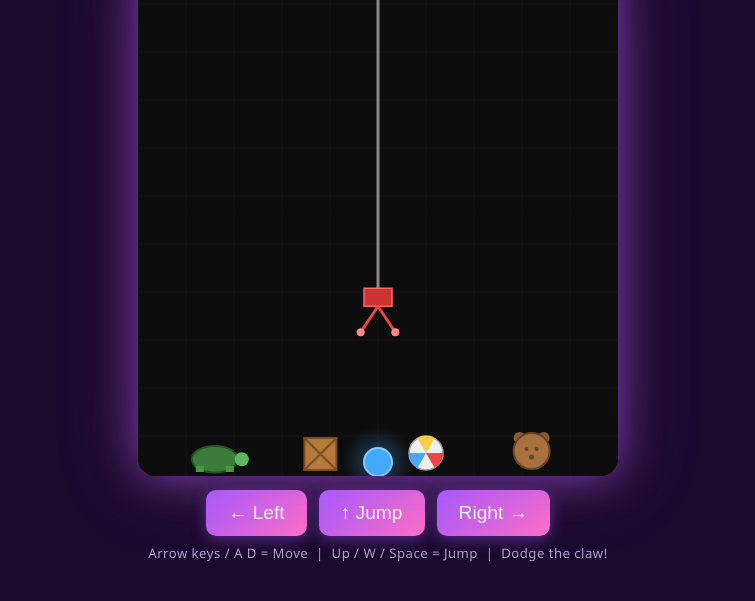
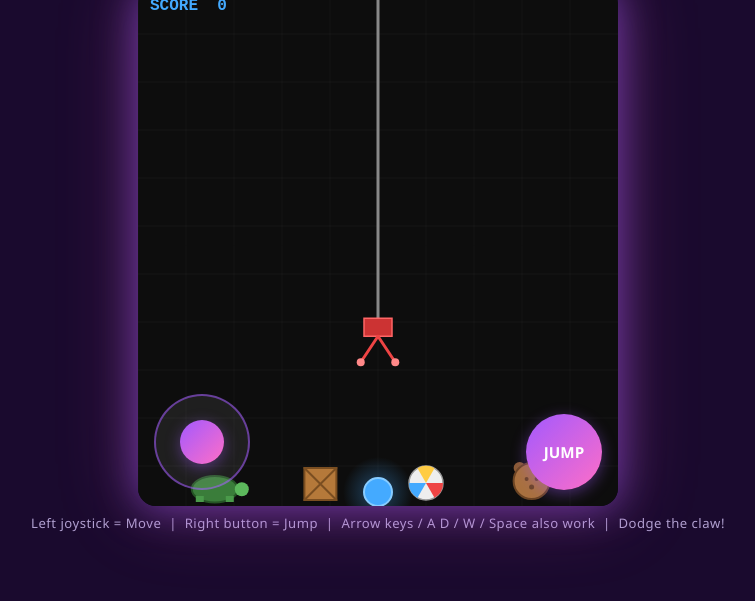
Before and after one commit to sandbox-vm-kenyon/claw-game-prototype, a plain HTML site: page index.html in a window 1280 px wide. Shown: the part 167-768 px from the top of the page, without its empty margins (262-1017 px from the left). Drawn offline with Linux system fonts and the light colour scheme.

Commit message:
Replace 3-button touch controls with left joystick + right action button
Adds a draggable virtual joystick overlaid on the bottom-left of the
canvas for horizontal movement, and a single circular button on the
bottom-right for the jump action, so the game is easier to play
one-handed on touch devices. Both are wired into the existing global
`keys` state that game.js already reads, so no gameplay logic changed.

The original request called for a right-side "drop" button, but the
claw in this reworked platformer is fully AI-controlled (added by a
separate PR) with no manual drop input to bind — jump is the only
other player action, so the button triggers that instead.

Keyboard controls (arrows / WASD / space) are unchanged.

```diff
--- a/index.html
+++ b/index.html
@@ -29,26 +29,6 @@
       box-shadow: 0 0 40px #a259ff88, 0 0 80px #ff6ec744;
       background: #0d0820;
     }
-    #controls {
-      margin-top: 14px;
-      display: flex;
-      gap: 12px;
-      align-items: center;
-    }
-    .btn {
-      background: linear-gradient(135deg, #a259ff, #ff6ec7);
-      color: #fff;
-      border: none;
-      border-radius: 10px;
-      padding: 12px 22px;
-      font-size: 1.2rem;
-      cursor: pointer;
-      box-shadow: 0 4px 15px #a259ff66;
-      transition: transform 0.1s, box-shadow 0.1s;
-      user-select: none;
-      -webkit-user-select: none;
-    }
-    .btn:active { transform: scale(0.94); box-shadow: 0 2px 8px #a259ff44; }
     #instructions {
       color: #b0a0d0;
       font-size: 0.82rem;
@@ -56,25 +36,72 @@
       text-align: center;
       letter-spacing: 0.5px;
     }
-    #wrapper { position: relative; }
+    #wrapper { position: relative; touch-action: none; }
+
+    /* One-handed controls: joystick on the left, single action button on
+       the right, both overlaid on the canvas corners so a thumb never has
+       to leave its side of the screen. */
+    #joystick {
+      position: absolute;
+      left: 16px;
+      bottom: 16px;
+      width: 96px;
+      height: 96px;
+      border-radius: 50%;
+      background: rgba(255,255,255,0.08);
+      border: 2px solid rgba(162,89,255,0.55);
+      touch-action: none;
+    }
+    #joystickKnob {
+      position: absolute;
+      left: 50%;
+      top: 50%;
+      width: 44px;
+      height: 44px;
+      margin-left: -22px;
+      margin-top: -22px;
+      border-radius: 50%;
+      background: linear-gradient(135deg, #a259ff, #ff6ec7);
+      box-shadow: 0 4px 15px #a259ff66;
+      pointer-events: none;
+    }
+    #btnJump {
+      position: absolute;
+      right: 16px;
+      bottom: 16px;
+      width: 76px;
+      height: 76px;
+      border-radius: 50%;
+      background: linear-gradient(135deg, #a259ff, #ff6ec7);
+      color: #fff;
+      border: none;
+      font: bold 0.95rem 'Segoe UI', Arial, sans-serif;
+      cursor: pointer;
+      box-shadow: 0 4px 15px #a259ff66;
+      user-select: none;
+      -webkit-user-select: none;
+      touch-action: none;
+    }
+    #btnJump:active { transform: scale(0.94); box-shadow: 0 2px 8px #a259ff44; }
   </style>
 </head>
 <body>
   <h1>&#127381; CLAW MACHINE &#127381;</h1>
   <div id="wrapper">
     <canvas id="canvas" width="480" height="520"></canvas>
+    <div id="joystick"><div id="joystickKnob"></div></div>
+    <button id="btnJump">JUMP</button>
   </div>
-  <div id="controls">
-    <button class="btn" id="btnLeft">&#8592; Left</button>
-    <button class="btn" id="btnJump">&#8593; Jump</button>
-    <button class="btn" id="btnRight">Right &#8594;</button>
-  </div>
-  <div id="instructions">Arrow keys / A D = Move &nbsp;|&nbsp; Up / W / Space = Jump &nbsp;|&nbsp; Dodge the claw!</div>
+  <div id="instructions">Left joystick = Move &nbsp;|&nbsp; Right button = Jump &nbsp;|&nbsp; Arrow keys / A D / W / Space also work &nbsp;|&nbsp; Dodge the claw!</div>
 
 <script src="game.js"></script>
 <script>
-// Touch/click controls for mobile, wired into game.js's shared top-level
-// `keys` state (classic <script> tags share the same global lexical scope).
+// One-handed controls: a left-side virtual joystick drives movement and a
+// right-side button triggers the jump (the game's only other action — the
+// claw itself is fully AI-controlled, so there's no separate "drop" input
+// to bind). Both are wired into game.js's shared top-level `keys` state
+// (classic <script> tags share the same global lexical scope), the same
+// way the previous touch buttons were.
 function holdKey(key, el) {
   const start = () => { keys[key] = true; };
   const stop  = () => { keys[key] = false; };
@@ -83,9 +110,49 @@ function holdKey(key, el) {
   el.addEventListener('pointerleave', stop);
   el.addEventListener('pointercancel', stop);
 }
-holdKey('ArrowLeft',  document.getElementById('btnLeft'));
-holdKey('ArrowRight', document.getElementById('btnRight'));
-holdKey('ArrowUp',    document.getElementById('btnJump'));
+holdKey('ArrowUp', document.getElementById('btnJump'));
+
+// Draggable joystick: only horizontal deflection affects movement, since
+// this is a side-scrolling platformer with no vertical steering.
+const joystick = document.getElementById('joystick');
+const joystickKnob = document.getElementById('joystickKnob');
+const JOYSTICK_RADIUS = 26; // max knob travel from center, in px
+const JOYSTICK_DEADZONE = 10;
+let joystickPointerId = null;
+
+function updateJoystick(clientX, clientY) {
+  const rect = joystick.getBoundingClientRect();
+  const cx = rect.left + rect.width / 2;
+  const cy = rect.top + rect.height / 2;
+  const dx = clientX - cx;
+  const dy = clientY - cy;
+  const dist = Math.min(Math.hypot(dx, dy), JOYSTICK_RADIUS);
+  const angle = Math.atan2(dy, dx);
+  joystickKnob.style.transform = `translate(${Math.cos(angle) * dist}px, ${Math.sin(angle) * dist}px)`;
+
+  keys['ArrowRight'] = dx > JOYSTICK_DEADZONE;
+  keys['ArrowLeft']  = dx < -JOYSTICK_DEADZONE;
+}
+
+function resetJoystick() {
+  joystickKnob.style.transform = 'translate(0, 0)';
+  keys['ArrowLeft'] = false;
+  keys['ArrowRight'] = false;
+  joystickPointerId = null;
+}
+
+joystick.addEventListener('pointerdown', e => {
+  e.preventDefault();
+  joystickPointerId = e.pointerId;
+  joystick.setPointerCapture(e.pointerId);
+  updateJoystick(e.clientX, e.clientY);
+});
+joystick.addEventListener('pointermove', e => {
+  if (e.pointerId !== joystickPointerId) return;
+  updateJoystick(e.clientX, e.clientY);
+});
+joystick.addEventListener('pointerup',     e => { if (e.pointerId === joystickPointerId) resetJoystick(); });
+joystick.addEventListener('pointercancel', e => { if (e.pointerId === joystickPointerId) resetJoystick(); });
 </script>
 </body>
 </html>
```
